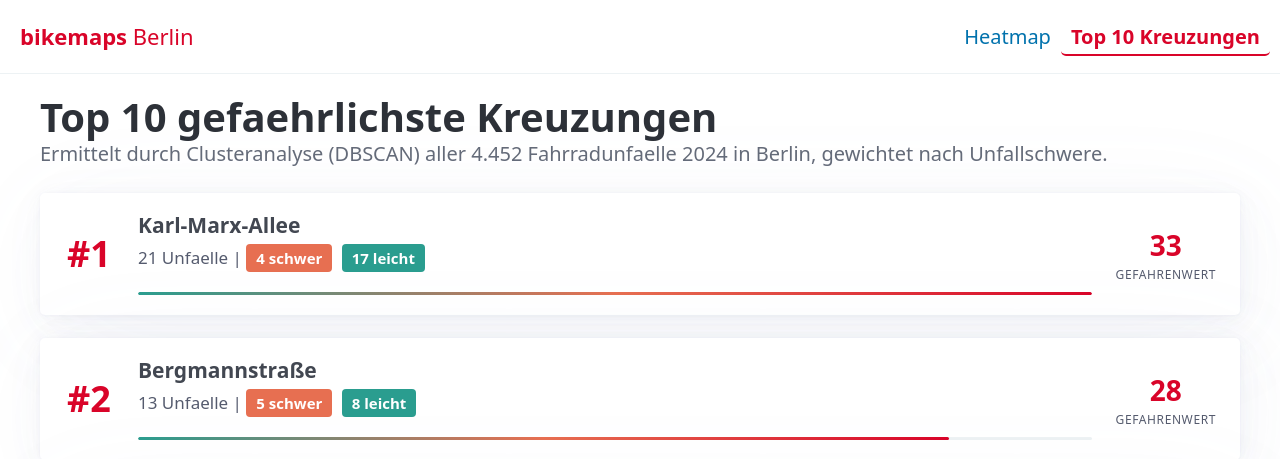
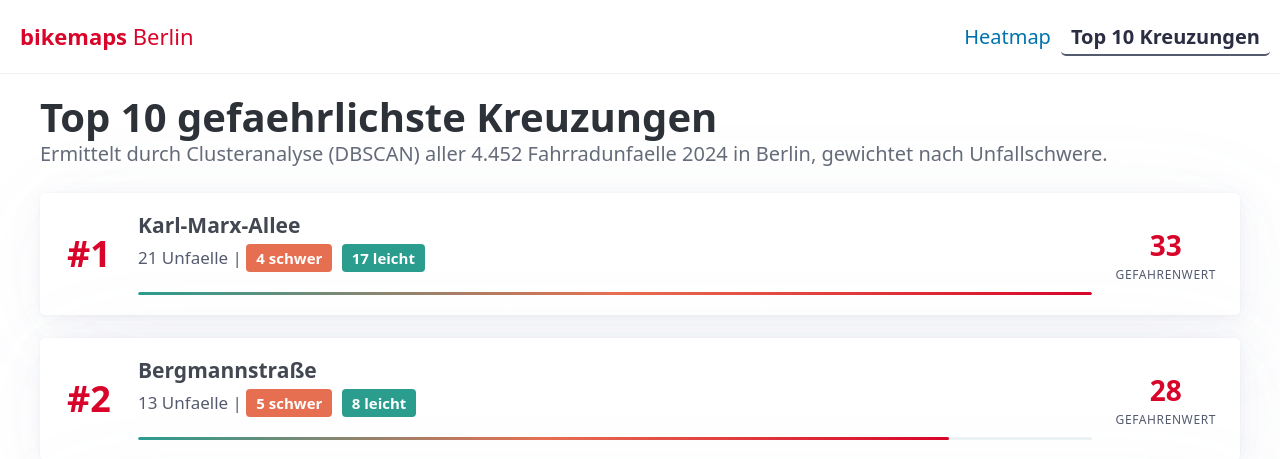
Before and after one commit to topalgen/bikemaps_v2, a Flask app: page /crossings/ in a window 1280 px wide. Shown: the top 459 px of the page. Run offline with Flask 3, Linux system fonts and the light colour scheme; some libraries are stand-ins or nearby versions.

Commit message:
Tone down active nav indicator from red to dark underline
Red was visually overloaded (same color as fatal accident data).
Replaced with neutral-900 text + neutral-700 underline for a subtle,
unobtrusive active state.

Co-Authored-By: Claude Sonnet 4.6 <noreply@anthropic.com>

```diff
--- a/app/static/css/style.css
+++ b/app/static/css/style.css
@@ -135,11 +135,12 @@ nav .brand {
   color: var(--brand);
   font-size: 1.1rem;
 }
-nav a[aria-current="page"] {
-  color: var(--brand);
+nav ul a[aria-current="page"] {
+  color: var(--neutral-900) !important;
   font-weight: 600;
-  border-bottom: 2px solid var(--brand);
+  border-bottom: 2px solid var(--neutral-700);
   padding-bottom: 2px;
+  text-decoration: none;
 }
 
 /* ===== Hero ===== */
```
